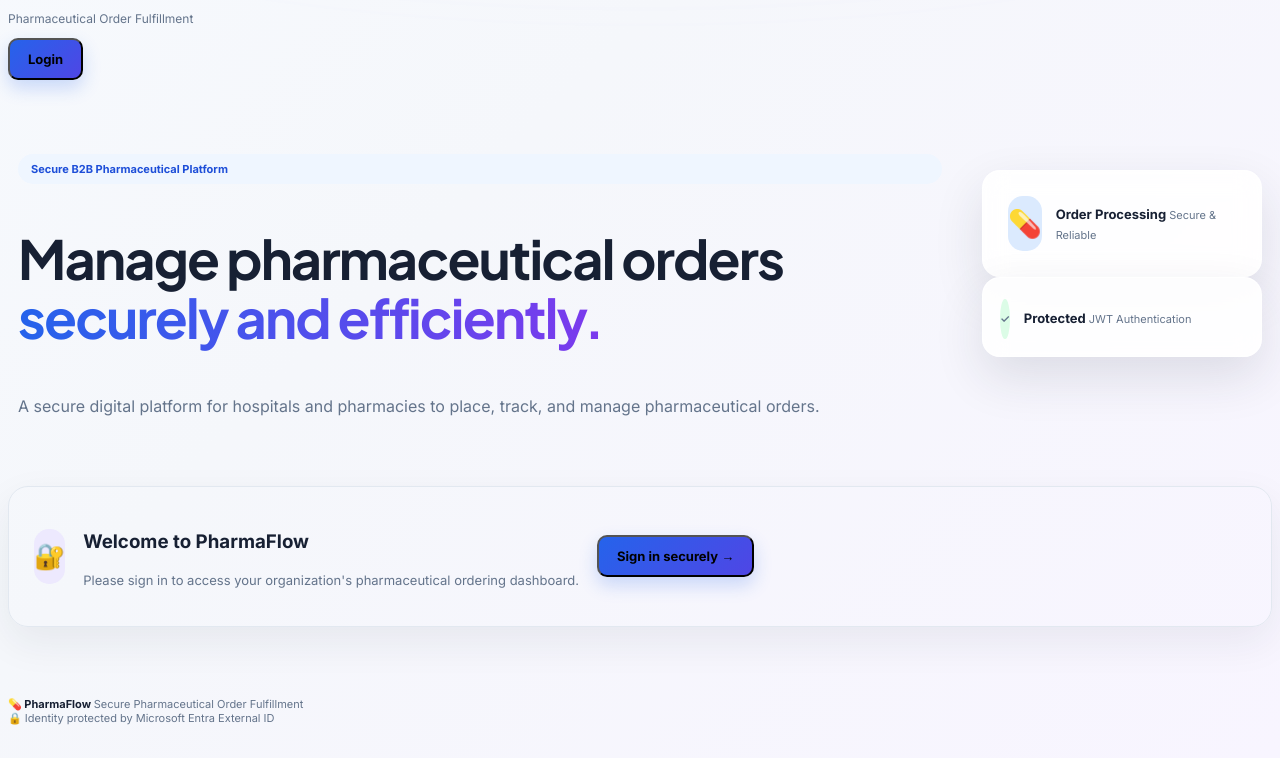
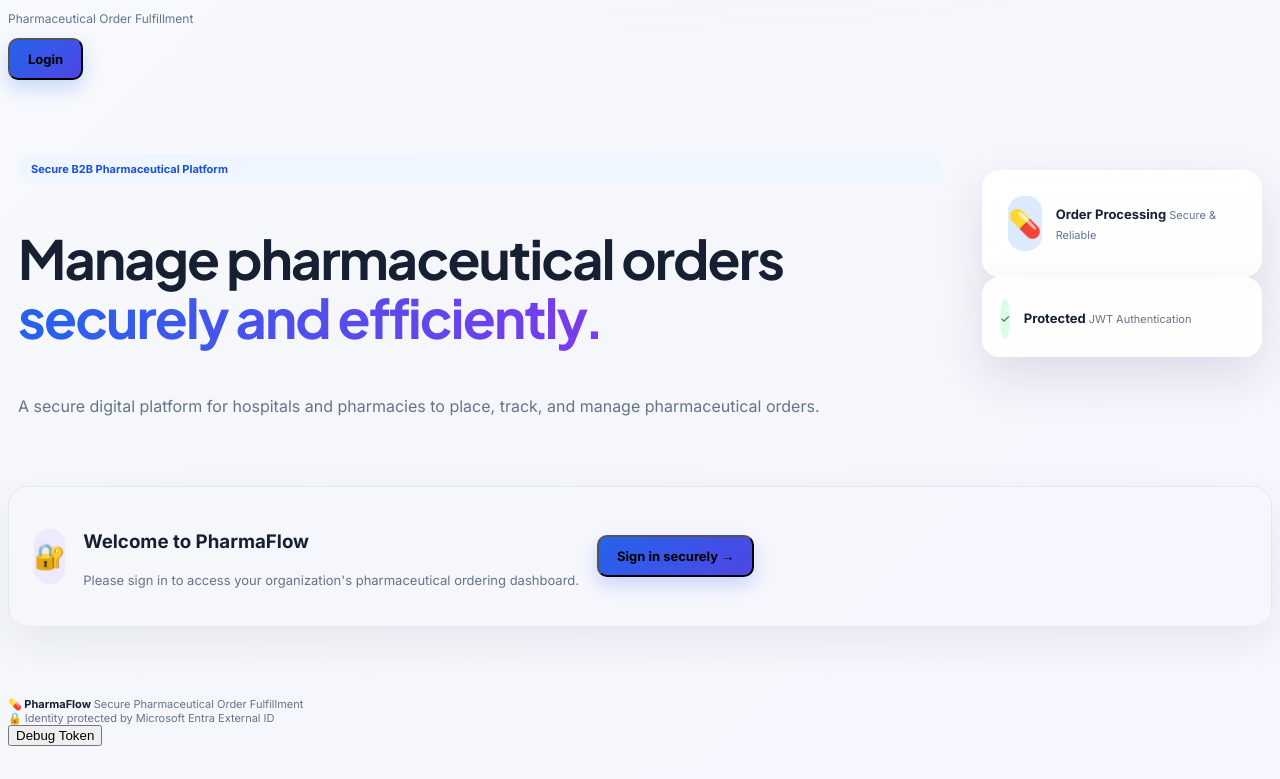
Before and after one commit to Aasawari-M10/pharmaceutical-order-fulfillment, a plain HTML site: page frontend/index.html in a window 1280 px wide. Shown: the part 708-1487 px from the top of the page. Before the commit the page ends 1466 px from the top, so only its background shows below. Drawn offline with Linux system fonts and the light colour scheme.

Commit message:
Add Debug Token button to footer

```diff
--- a/frontend/index.html
+++ b/frontend/index.html
@@ -468,6 +468,9 @@
 
             </div>
 
+
+            <button onclick="debugToken()">Debug Token</button>
+
         </footer>
 
     </div>
```
